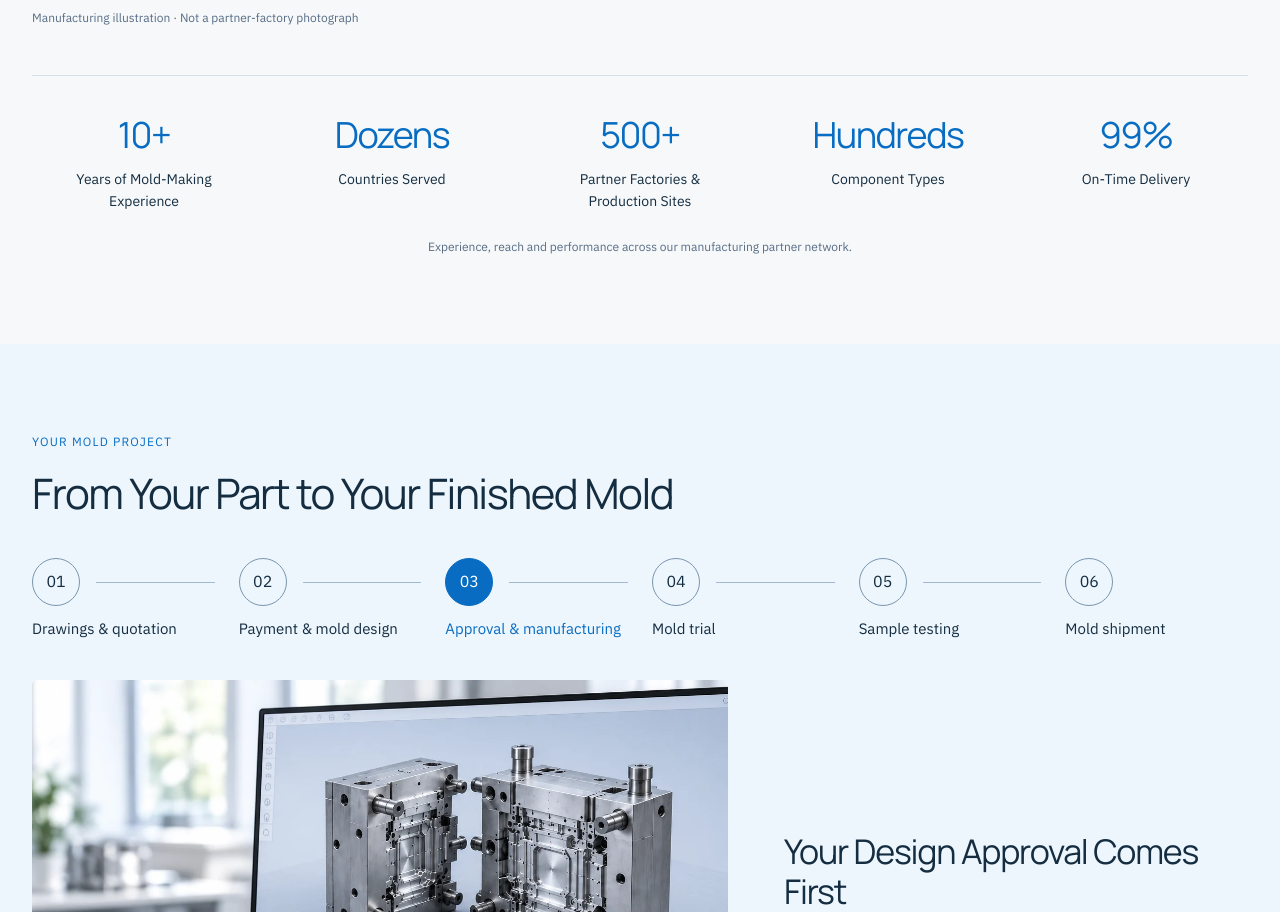
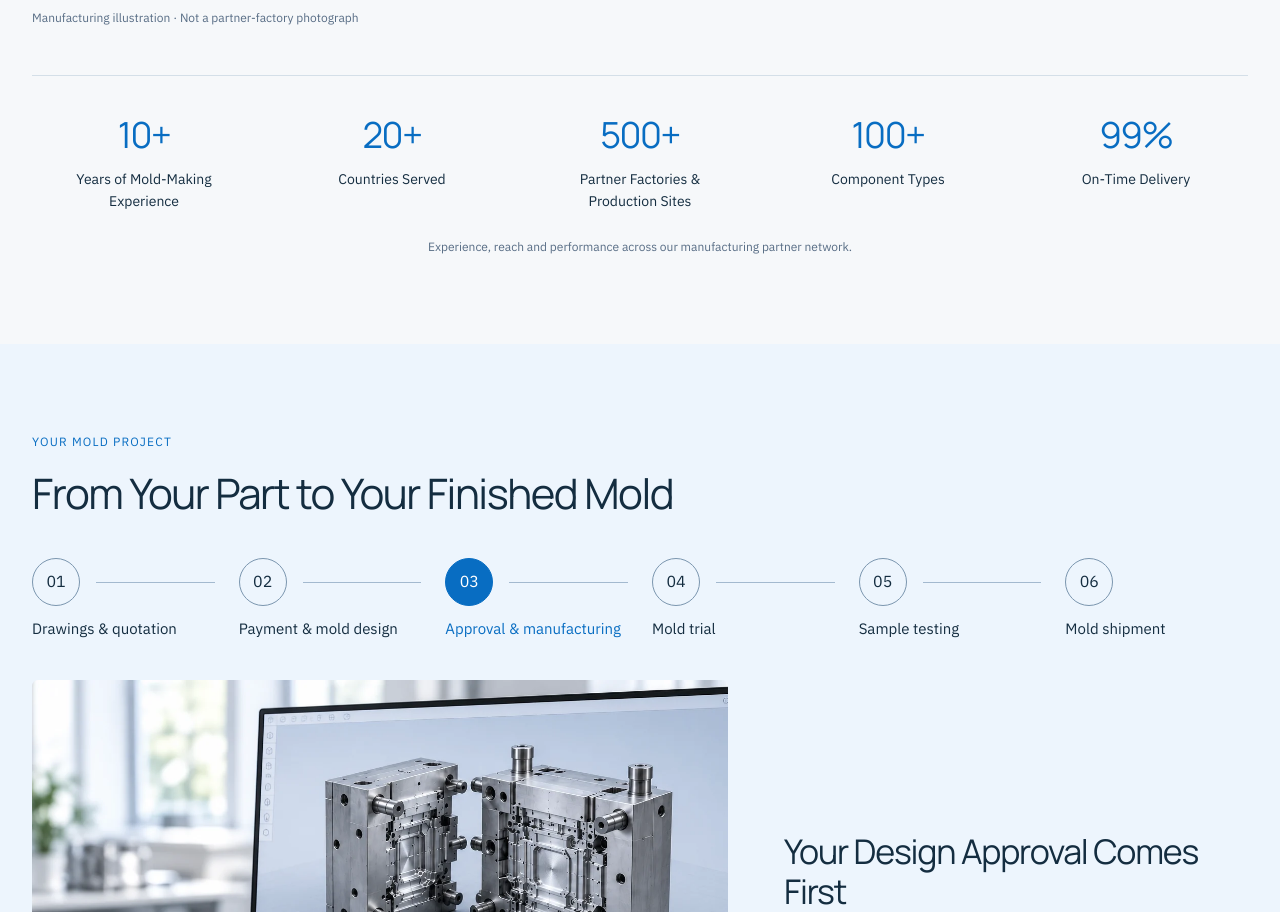
Before and after one commit to AImilesChen/exactmec-website, a React (Vite) app: page / in a window 1280 px wide. Shown: the part 2668-3580 px from the top of the page. Built offline with nearby package versions, Linux system fonts and the light colour scheme.

Commit message:
fix(home): use numerals consistently for partner network statistics

```diff
--- a/src/LightHome.jsx
+++ b/src/LightHome.jsx
@@ -92,7 +92,7 @@ export function LightHome() {
     <div><p className="home-v2-eyebrow">OUR MANUFACTURING NETWORK</p><h2>{heading('resources','Manufacturing Partners. One Clear Contact.')}</h2><p className="home-v2-section-intro">Connect your mold project with an experienced manufacturing partner network in China, serving customers across dozens of countries.</p>
      <ul className="home-v2-manufacturing-points">{['Established mold-making experience','A mature manufacturing and trial process','Coordinated design, samples and mold handover'].map(text=><li key={text}><CheckCircle size={21} aria-hidden="true"/>{text}</li>)}</ul><TextLink href="/manufacturing/">Explore manufacturing resources</TextLink></div>
    </div>
-   <dl className="home-v2-network-stats" aria-label="Partner manufacturing network figures">{[['10+','Years of Mold-Making Experience'],['Dozens','Countries Served'],['500+','Partner Factories & Production Sites'],['Hundreds','Component Types'],['99%','On-Time Delivery']].map(([value,label])=><div key={label}><dt>{label}</dt><dd>{value}</dd></div>)}</dl>
+   <dl className="home-v2-network-stats" aria-label="Partner manufacturing network figures">{[['10+','Years of Mold-Making Experience'],['20+','Countries Served'],['500+','Partner Factories & Production Sites'],['100+','Component Types'],['99%','On-Time Delivery']].map(([value,label])=><div key={label}><dt>{label}</dt><dd>{value}</dd></div>)}</dl>
    <p className="home-v2-network-note">Experience, reach and performance across our manufacturing partner network.</p>
   </div></section>
   <HomeProcess heading={heading('process','From Your Part to Your Finished Mold')}/>
```
